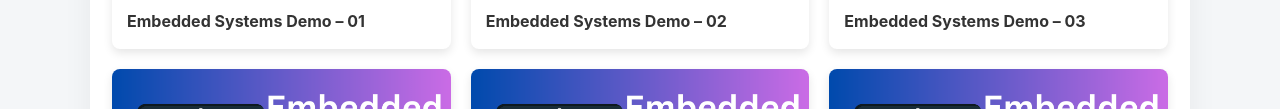
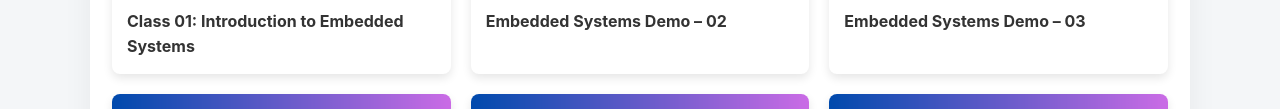
Before and after one commit to embedded-electronics/embedded-electronics.github.io, a plain HTML site: page professional-course.html in a window 1280 px wide. Shown: the part 1166-1275 px from the top of the page. Drawn offline with Linux system fonts and the light colour scheme.

Commit message:
Update professional-course.html

```diff
--- a/professional-course.html
+++ b/professional-course.html
@@ -376,7 +376,7 @@
                     allow="accelerometer; autoplay; clipboard-write; encrypted-media; gyroscope; picture-in-picture; web-share"
                     allowfullscreen>
                 </iframe>
-                <h3>Embedded Systems Demo – 01</h3>
+                <h3>Class 01: Introduction to Embedded Systems</h3>
             </div>
 
             <!-- VIDEO 2 -->
```
